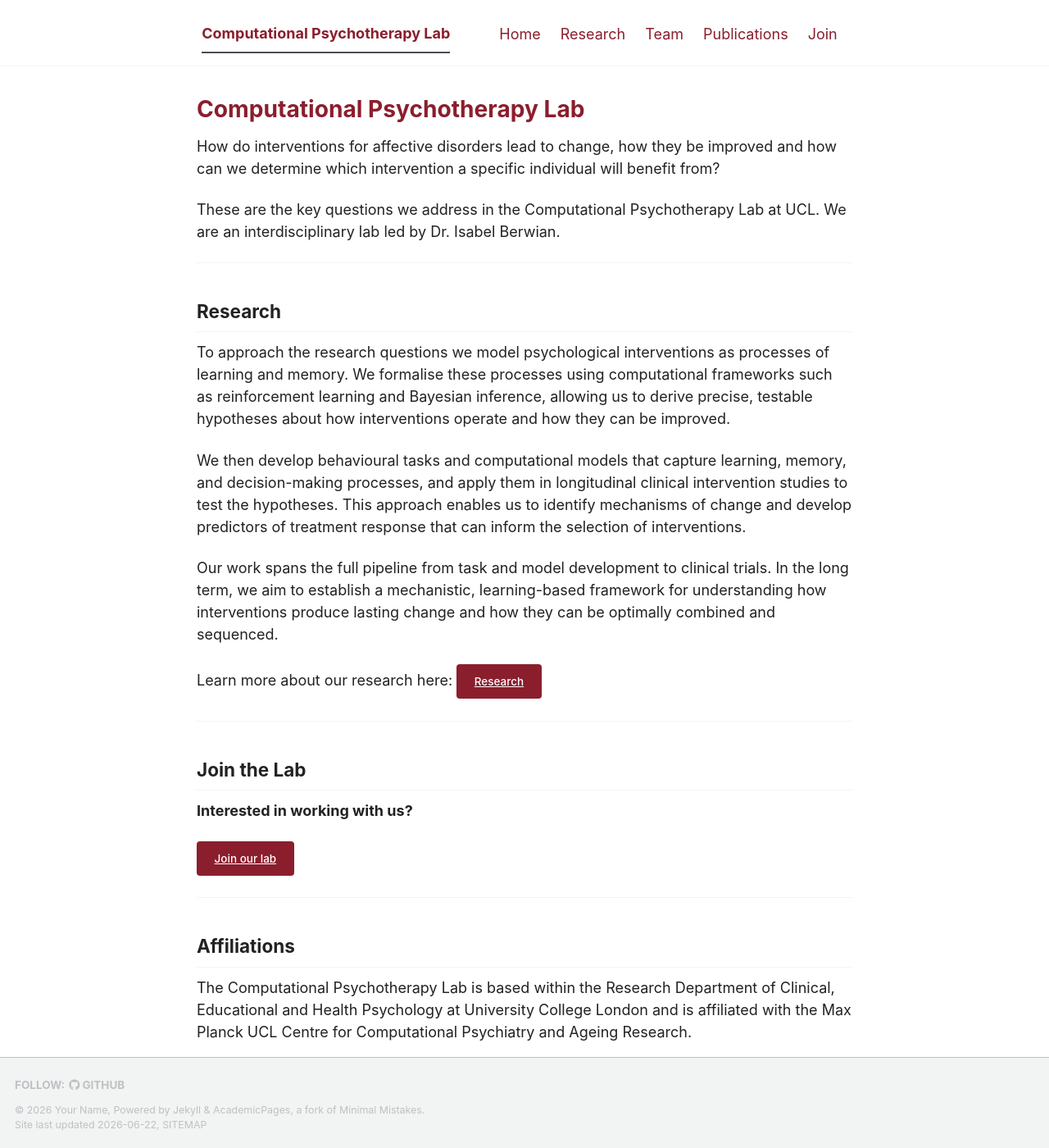
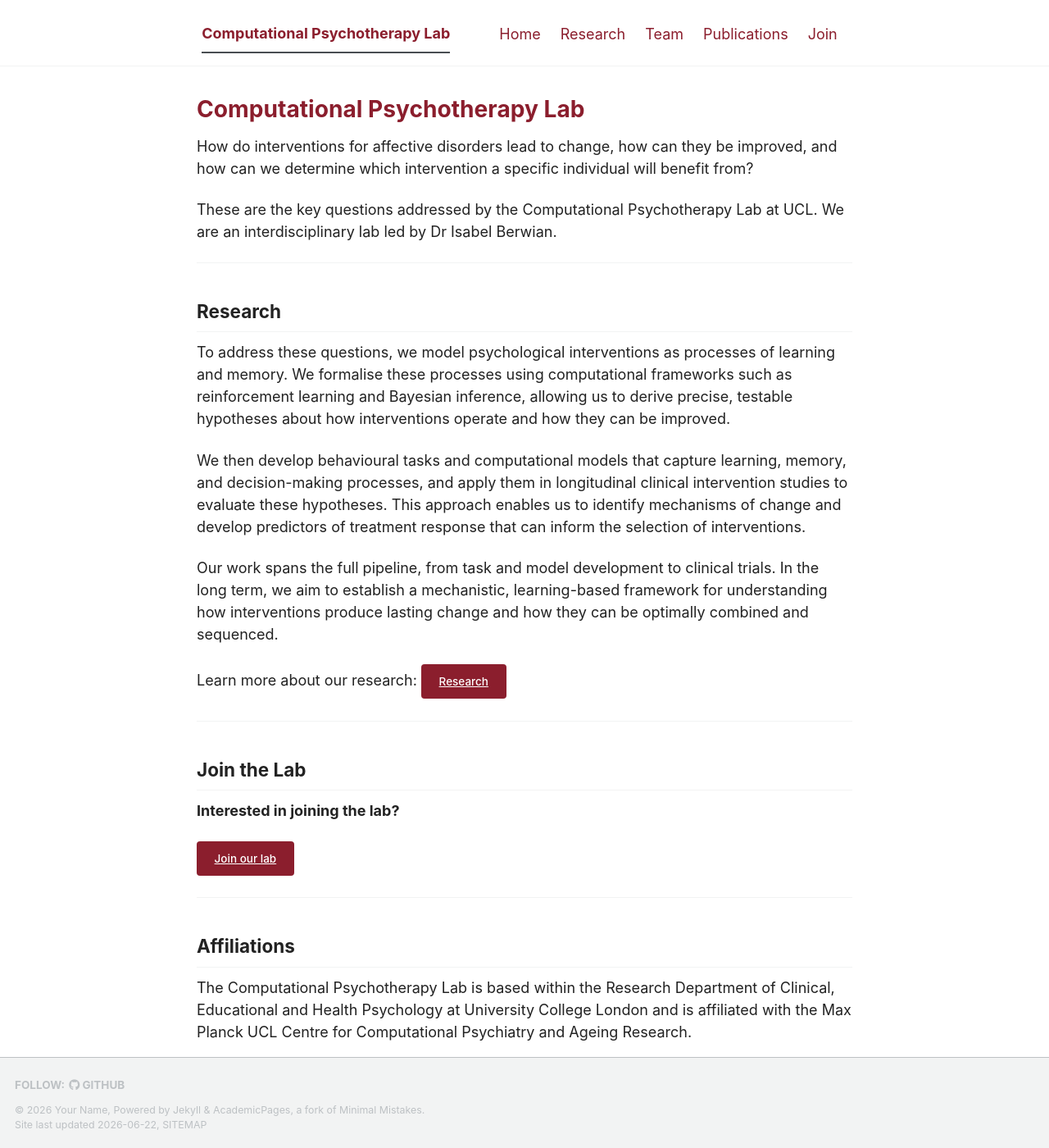
Before and after one commit to IsabelBerwian/CPT-lab, a Jekyll site: the page built from _pages/about.md, in a window 1280 px wide and 1400 px high. Shown: the whole window at 82% size. Built offline with Jekyll 4.4.1, drawn with Linux system fonts in a browser that asks for light colours; a script bundle is joined from its source files by our own code; library files that are not in the unit come from our copies; our own code applies the rules of GitHub Pages for plain Markdown files; some of the changed text lies outside the part shown.

Commit message:
Refine language and formatting in about.md

```diff
--- a/_pages/about.md
+++ b/_pages/about.md
@@ -5,29 +5,28 @@ layout: splash
 
 # Computational Psychotherapy Lab
 
-How do interventions for affective disorders lead to change, how they be improved and how can we determine which intervention a specific individual will benefit from?
+How do interventions for affective disorders lead to change, how can they be improved, and how can we determine which intervention a specific individual will benefit from?
 
-These are the key questions we address in the Computational Psychotherapy Lab at UCL. We are an interdisciplinary lab led by Dr. Isabel Berwian.
+These are the key questions addressed by the Computational Psychotherapy Lab at UCL. We are an interdisciplinary lab led by Dr Isabel Berwian.
 
 ---
 
 ## Research
 
-To approach the research questions we model psychological interventions as processes of learning and memory. We formalise these processes using computational frameworks such as reinforcement learning and Bayesian inference, allowing us to derive precise, testable hypotheses about how interventions operate and how they can be improved.
+To address these questions, we model psychological interventions as processes of learning and memory. We formalise these processes using computational frameworks such as reinforcement learning and Bayesian inference, allowing us to derive precise, testable hypotheses about how interventions operate and how they can be improved.
 
-We then develop behavioural tasks and computational models that capture learning, memory, and decision-making processes, and apply them in longitudinal clinical intervention studies to test the hypotheses. This approach enables us to identify mechanisms of change and develop predictors of treatment response that can inform the selection of interventions.
+We then develop behavioural tasks and computational models that capture learning, memory, and decision-making processes, and apply them in longitudinal clinical intervention studies to evaluate these hypotheses. This approach enables us to identify mechanisms of change and develop predictors of treatment response that can inform the selection of interventions.
 
-Our work spans the full pipeline from task and model development to clinical trials. In the long term, we aim to establish a mechanistic, learning-based framework for understanding how interventions produce lasting change and how they can be optimally combined and sequenced.
+Our work spans the full pipeline, from task and model development to clinical trials. In the long term, we aim to establish a mechanistic, learning-based framework for understanding how interventions produce lasting change and how they can be optimally combined and sequenced.
 
-Learn more about our research here:
+Learn more about our research:
 <a href="{{ '/research/' | relative_url }}" class="btn">Research</a>
 
 ---
 
 ## Join the Lab
 
-
-**Interested in working with us?**
+**Interested in joining the lab?**
 
 <a href="{{ '/join/' | relative_url }}" class="btn">Join our lab</a>
 
@@ -41,16 +40,13 @@ The Computational Psychotherapy Lab is based within the Research Department of C
 
 ## Contact
 
-Dr. Isabel Berwian
+Dr Isabel Berwian
 
 i.berwian [@] ucl.ac.uk
 
 University College London
-
 Research Department of Clinical, Educational and Health Psychology
 
-1-19 Torrington Place
-
+1–19 Torrington Place
 London
-
 WC1E 7HB
```
